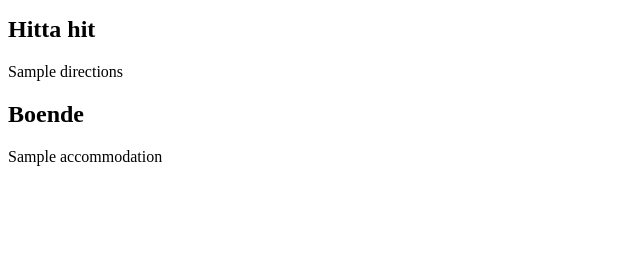
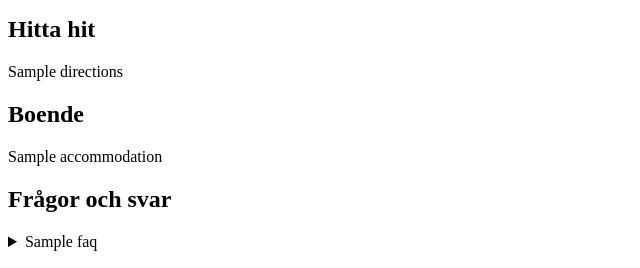
Before and after one commit to BraXhn/wedding-planner, a Python web app: template app/templates/portal_info.html in a window 1280 px wide. Shown: the part 532-800 px from the top of the page, without its empty margins (0-640 px from the left). Run offline with Jinja, Linux system fonts and the light colour scheme; the template is opened without the code that fills it: most values are stand-ins (such as "Sample title", 1, 10 or a date in 2020).

Commit message:
Frågor och svar i gästportalen
Co-Authored-By: Claude Opus 5.5 <noreply@anthropic.com>
Claude-Session: https://claude.ai/code/session_01AfLvw7ou4kzXzDkfh5rUJ2

```diff
--- a/app/routes_public.py
+++ b/app/routes_public.py
@@ -169,7 +169,9 @@ def _notify_rsvp(request: Request, g, answer: str, count: int, people, speech: i
 # ======================================================================= information
 async def info(request: Request):
     g = guest_by_token(request)
-    return render(request, "portal_info.html", **_portal_ctx(g, "info"))
+    with dbm.db() as c:
+        faq = c.execute("SELECT question, answer FROM faq ORDER BY sort_no, id").fetchall()
+    return render(request, "portal_info.html", faq=faq, **_portal_ctx(g, "info"))
 
 
 # ======================================================================= önskelista
--- a/app/static/style.css
+++ b/app/static/style.css
@@ -606,3 +606,7 @@ button.chip { font: inherit; font-size: .8rem; cursor: pointer; margin: 2px 0; }
 .people[data-yes-only] { border-top: 1px solid var(--line); padding-top: 8px; }
 .small-choice { margin: 8px 0 12px; } .small-choice legend { font-weight: 600; margin-bottom: 4px; }
 .small-choice label { padding: 8px 14px; }
+.faq { border-top: 1px solid var(--line); padding: 10px 0; }
+.faq:first-of-type { border-top: 0; }
+.faq summary { cursor: pointer; font-weight: 600; }
+.faq p { margin: 8px 0 0; }
--- a/app/templates/portal_info.html
+++ b/app/templates/portal_info.html
@@ -21,5 +21,11 @@
   {% if settings.info_text %}<section class="card"><h2>Välkommen</h2><p class="prewrap">{{ settings.info_text }}</p></section>{% endif %}
   {% if settings.directions %}<section class="card"><h2>Hitta hit</h2><p class="prewrap">{{ settings.directions }}</p></section>{% endif %}
   {% if settings.accommodation %}<section class="card"><h2>Boende</h2><p class="prewrap">{{ settings.accommodation }}</p></section>{% endif %}
+  {% if faq %}
+  <section class="card">
+    <h2>Frågor och svar</h2>
+    {% for f in faq %}<details class="faq"><summary>{{ f.question }}</summary><p class="prewrap">{{ f.answer }}</p></details>{% endfor %}
+  </section>
+  {% endif %}
 </div>
 {% endblock %}
--- a/app/templates/settings.html
+++ b/app/templates/settings.html
@@ -1,7 +1,8 @@
 {% extends "base.html" %}
 {% from "_field.html" import field %}
 {% block content %}
-<h1>Inställningar</h1>
+<div class="pagehead"><h1>Inställningar</h1>
+  <div class="actions"><a class="btn" href="/m/faq">Frågor och svar</a><a class="btn" href="/m/questions">OSA-frågor</a></div></div>
 {% if saved %}<p class="alert ok">Sparat.{% if moved %} {{ moved }} deadlines flyttades till det nya bröllopsdatumet.{% endif %}{% if filled %} {{ filled }} deadlines i att göra-listan fylldes i utifrån bröllopsdatumet.{% endif %}</p>{% endif %}
 {% if errors %}<div class="alert error"><ul>{% for e in errors %}<li>{{ e }}</li>{% endfor %}</ul></div>{% endif %}
 <form method="post" class="card form-grid">
```
Also changed, not shown: app/entities.py (+13 -0 lines), tests/test_features.py (+9 -0 lines).
